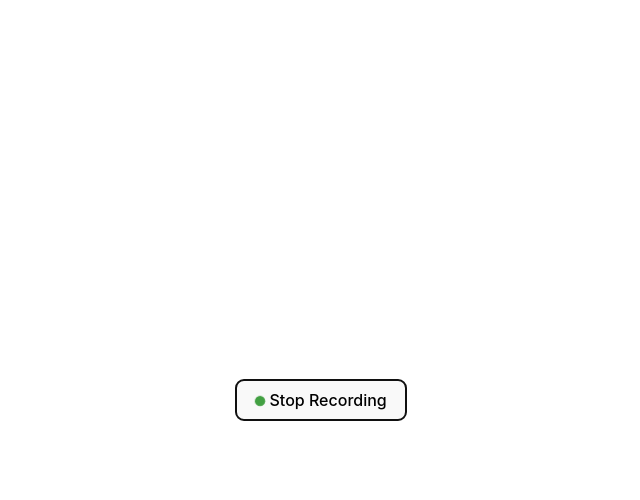
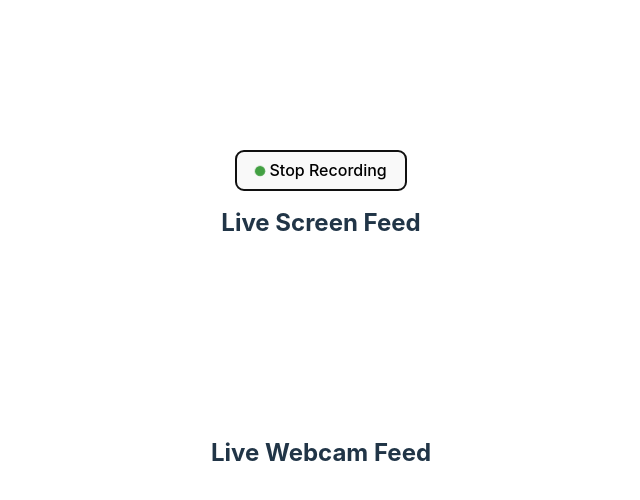
Before and after one commit to floscr/svelte-screen-record, a Svelte app: page / in a window 1280 px wide. Both pictures are taken after a click on the button "Start Recording". Shown: the top 500 px of the page, without its empty margins (319-959 px from the left). Built offline with nearby package versions, Linux system fonts and the light colour scheme.

Commit message:
Showing a live feed during recording

```diff
--- a/src/App.svelte
+++ b/src/App.svelte
@@ -9,6 +9,9 @@
   async function startRecording() {
     screenStream = await navigator.mediaDevices.getDisplayMedia({ video: true });
     webcamStream = await navigator.mediaDevices.getUserMedia({ video: true, audio: true });
+
+    document.getElementById('screenPreview').srcObject = screenStream;
+    document.getElementById('webcamPreview').srcObject = webcamStream;
 
     screenRecorder = new MediaRecorder(screenStream, { mimeType: 'video/webm' });
     webcamRecorder = new MediaRecorder(webcamStream, { mimeType: 'video/webm' });
@@ -50,7 +53,8 @@
   }
 </script>
 
-<!-- App.svelte (Template) -->
+<main>
+
 <button on:click={toggleRecording}>
   {#if isRecording}
     <span class="recording-indicator"></span>
@@ -59,6 +63,15 @@
     Start Recording
   {/if}
 </button>
+
+{#if isRecording}
+  <div>
+    <h2>Live Screen Feed</h2>
+    <video id="screenPreview" width="320" autoplay muted></video>
+    <h2>Live Webcam Feed</h2>
+    <video id="webcamPreview" width="320" autoplay muted></video>
+  </div>
+{/if}
 
 {#if screenVideoUrl}
   <div>
@@ -75,6 +88,7 @@
     <a href={webcamVideoUrl} download="webcam-recording.mp4">Download Webcam Recording</a>
   </div>
 {/if}
+</main>
 
 <style>
   .recording-indicator {
```
